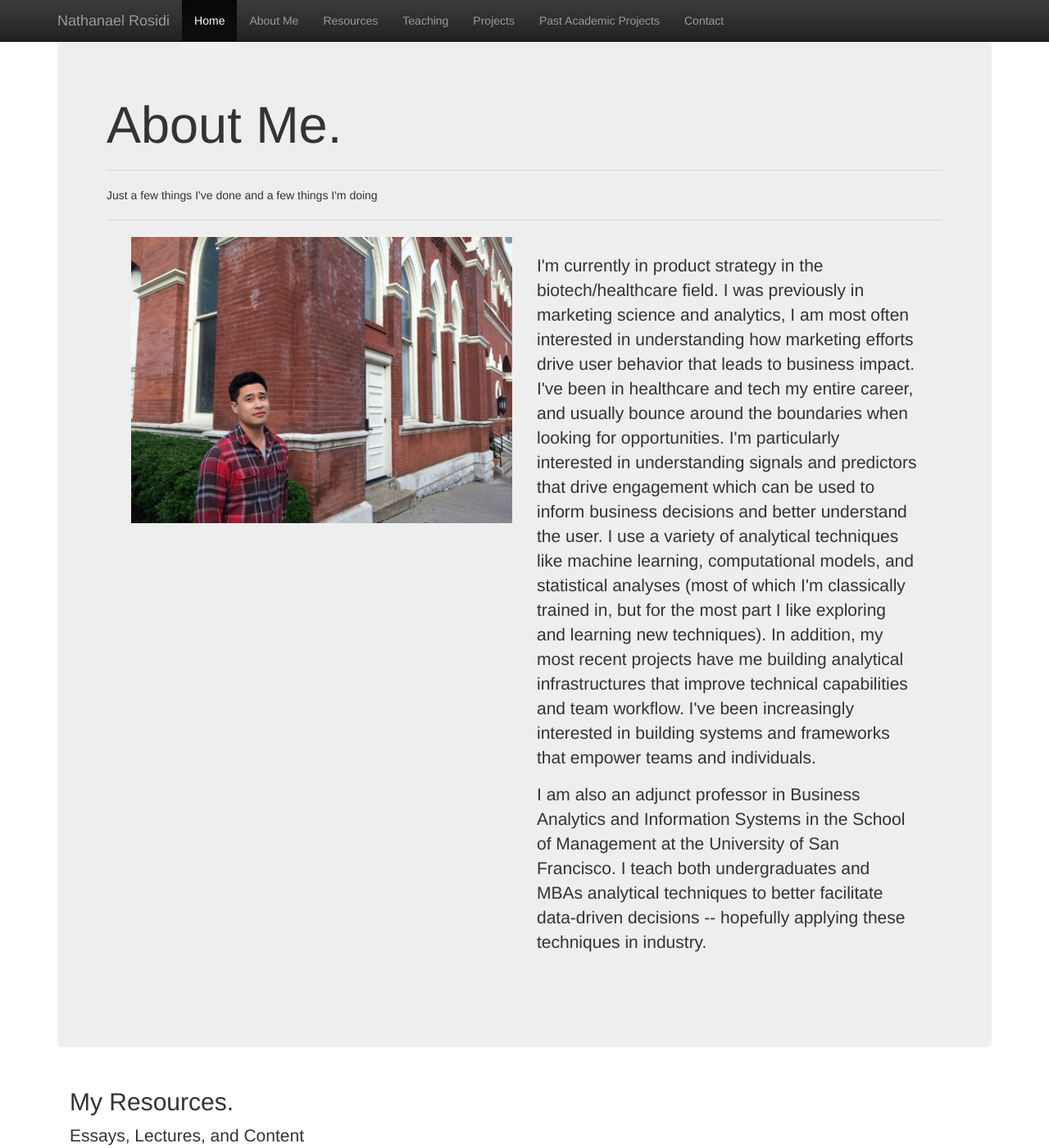
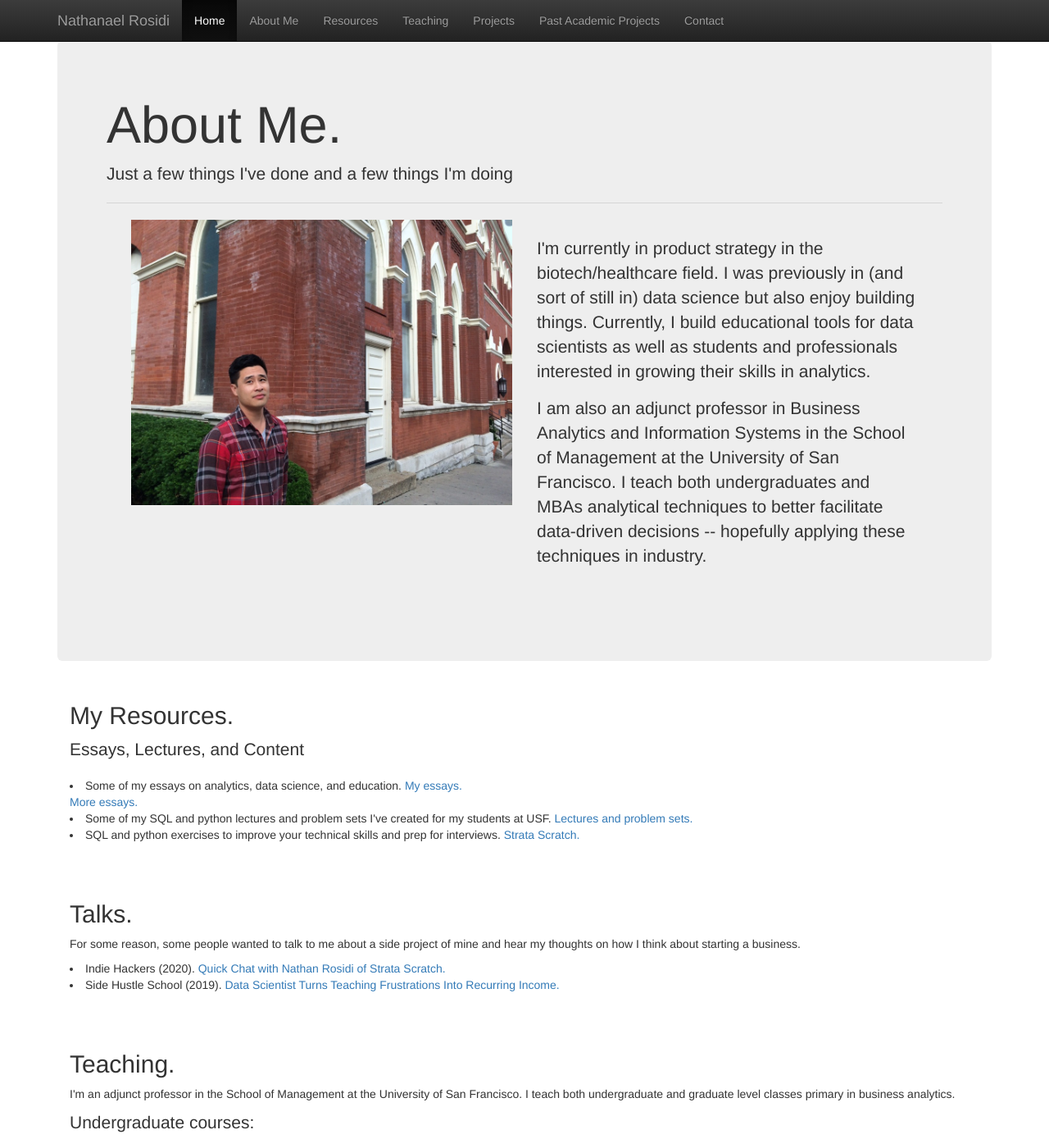
Before and after one commit to nlrosidi/nlrosidi.github.io, a Jekyll site: the page index.html, which Jekyll copies as it is, in a window 1280 px wide and 1400 px high. Shown: the whole window at 82% size. Built offline with Jekyll 4.4.1, drawn with Linux system fonts in a browser that asks for light colours; nearby versions of some CDN libraries.

Commit message:
Update index.html

```diff
--- a/index.html
+++ b/index.html
@@ -58,15 +58,14 @@
 	<div class="jumbotron">
   	    <h1 class="display-4">About Me.</h1>
             <!-- <h1 id="aboutme">About Me.</h1> -->
-	    <hr class="lead">Just a few things I've done and a few things I'm doing</p>
+	    <p class="lead">Just a few things I've done and a few things I'm doing</p>
 	    <hr class="my-4">
 		<div class="container-fluid">
         		<div class="col-md-6">
             		    <img src="assets/nlrosidi.jpg" alt="Nathanael Rosidi" class="img-responsive">
               		</div>
           		<div class="col-md-6 top-buffer">
-                	    <p align="left">I'm currently in product strategy in the biotech/healthcare field. I was previously in marketing science and analytics, I am most often interested in understanding how marketing efforts drive user behavior that leads to business impact. I've been in healthcare and tech my entire career, and usually bounce around the boundaries when looking for opportunities. I'm particularly interested in understanding signals and predictors that drive engagement which can be used to inform business decisions and better understand the user. I use a variety of analytical techniques like machine learning, computational models, and statistical analyses (most
-                		of which I'm classically trained in, but for the most part I like exploring and learning new techniques). In addition, my most recent projects have me building analytical infrastructures that improve technical capabilities and team workflow. I've been increasingly interested in building systems and frameworks that empower teams and individuals.</p>
+                	    <p align="left">I'm currently in product strategy in the biotech/healthcare field. I was previously in (and sort of still in) data science but also enjoy building things. Currently, I build educational tools for data scientists as well as students and professionals interested in growing their skills in analytics.</p>
                  	    <p align="left">I am also an adjunct professor in Business Analytics and Information Systems in the School of Management at the University of San Francisco. I teach
                  		both undergraduates and MBAs analytical techniques to better facilitate data-driven decisions -- hopefully applying these techniques in industry.</p>
 			</div>
```
